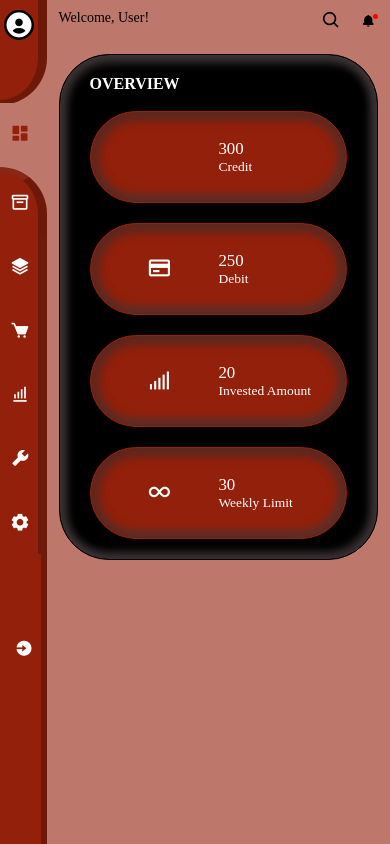
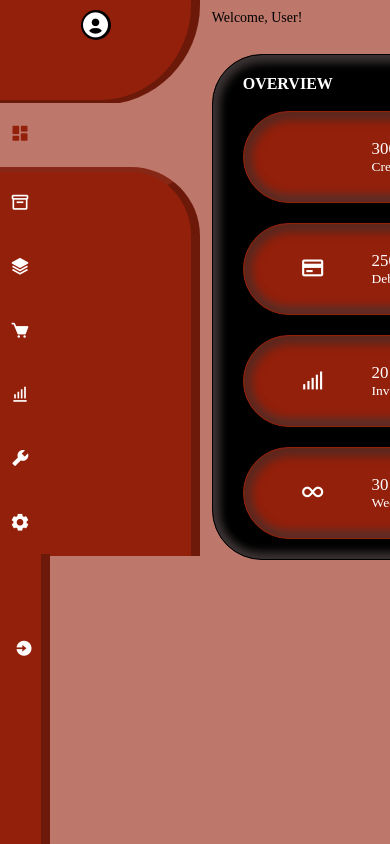
Before and after one commit to Lovethrech/personal-finance-manager, a Vue app: page / in a window 390 px wide. Built offline with nearby package versions, Linux system fonts and the light colour scheme; some icons are missing.

Commit message:
...finetuning all available components.

```diff
--- a/src/components/side-nav/SideNavMainCtn.vue
+++ b/src/components/side-nav/SideNavMainCtn.vue
@@ -11,7 +11,7 @@ const {dashboardActive, assetActive, incomeActive, expenseActive, savingActive,
 
 <style scoped>
 .side-nav-main-ctn-main-ctn{
-    width:200px;
+    min-width:200px;
     height:100vh;
     overflow-y:hidden;
     display:flex;
@@ -35,11 +35,6 @@ const {dashboardActive, assetActive, incomeActive, expenseActive, savingActive,
     display:flex;
     justify-content: baseline;
     padding:0 40px;
-}
-@media screen and (max-width:1000px){
-    .side-nav-main-ctn-main-ctn{
-        width:300px;
-    }
 }
 @media screen and (max-width:700px) {
     .side-nav-main-ctn-main-ctn{
```
